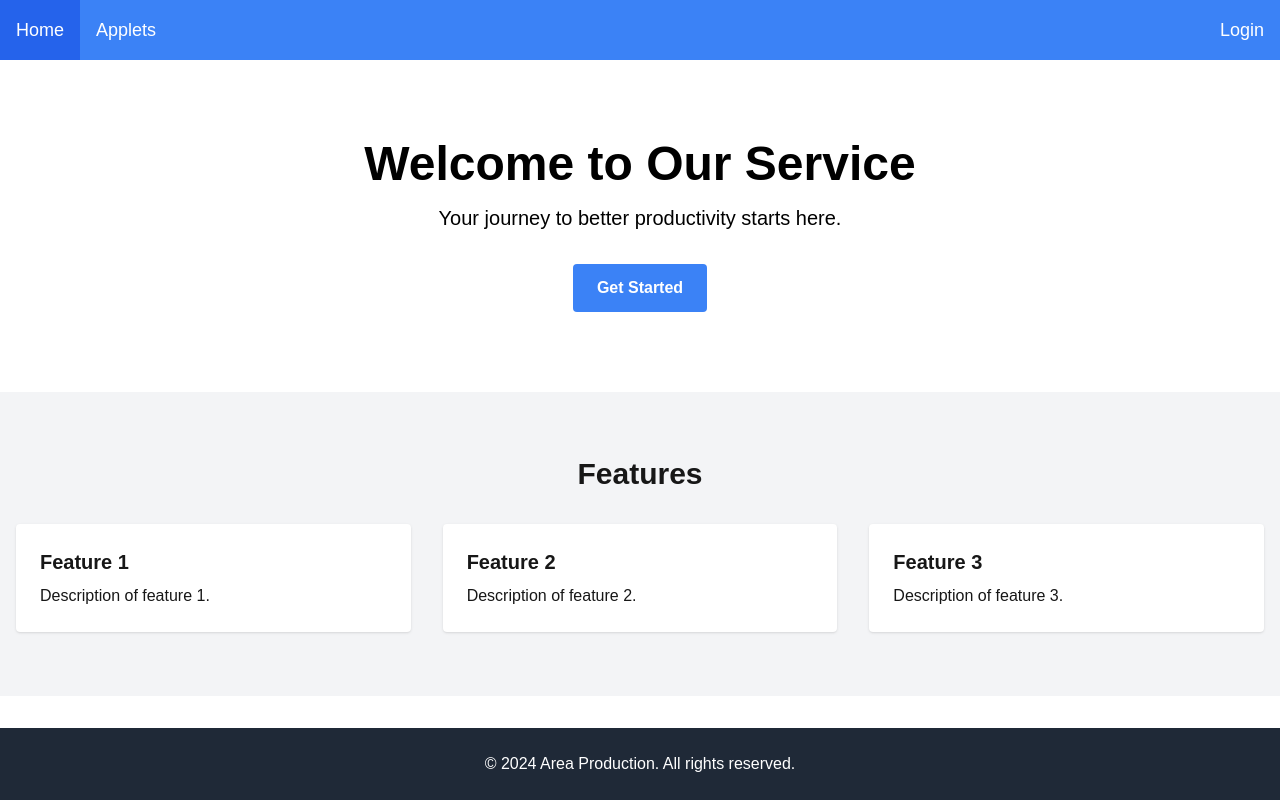
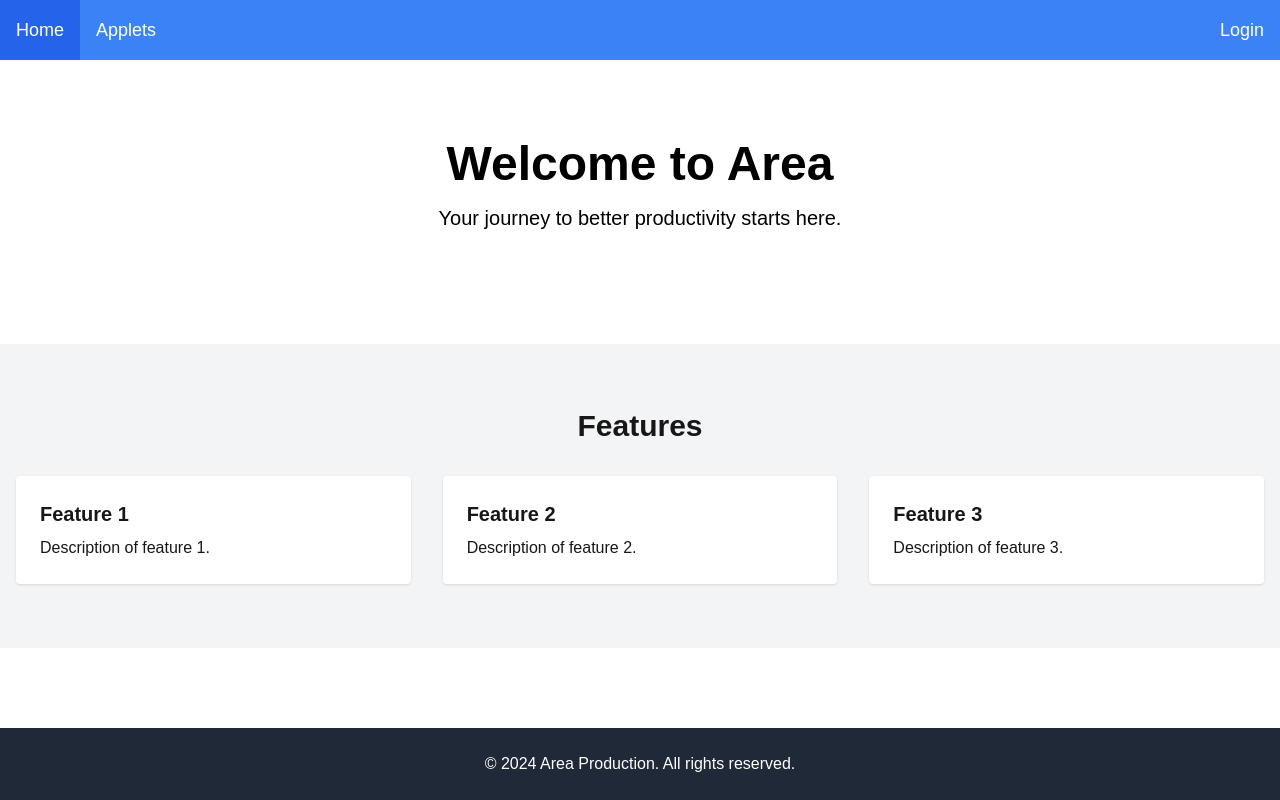
Before and after one commit to Sonny-Fourmont/2024-Epitech-Project-ARea, a Next.js app in the folder frontend/web/: page /home in a window 1280 px wide. Built offline with nearby package versions, Linux system fonts and the light colour scheme.

Commit message:
[FIX] some details about text

```diff
--- a/frontend/web/src/pages/home/index.tsx
+++ b/frontend/web/src/pages/home/index.tsx
@@ -17,9 +17,8 @@ const HomePage: React.FC = () => {
 
 const HeroSection: React.FC = () => (
     <section className="flex flex-col items-center justify-center py-20 bg-hero-pattern bg-cover bg-center text-black">
-        <h1 className="text-5xl font-bold mb-4">Welcome to Our Service</h1>
+        <h1 className="text-5xl font-bold mb-4">Welcome to Area</h1>
         <p className="text-xl mb-8">Your journey to better productivity starts here.</p>
-        <button className="px-6 py-3 bg-buttonColor hover:bg-buttonHoverColor text-white font-bold rounded">Get Started</button>
     </section>
 );
 
```
